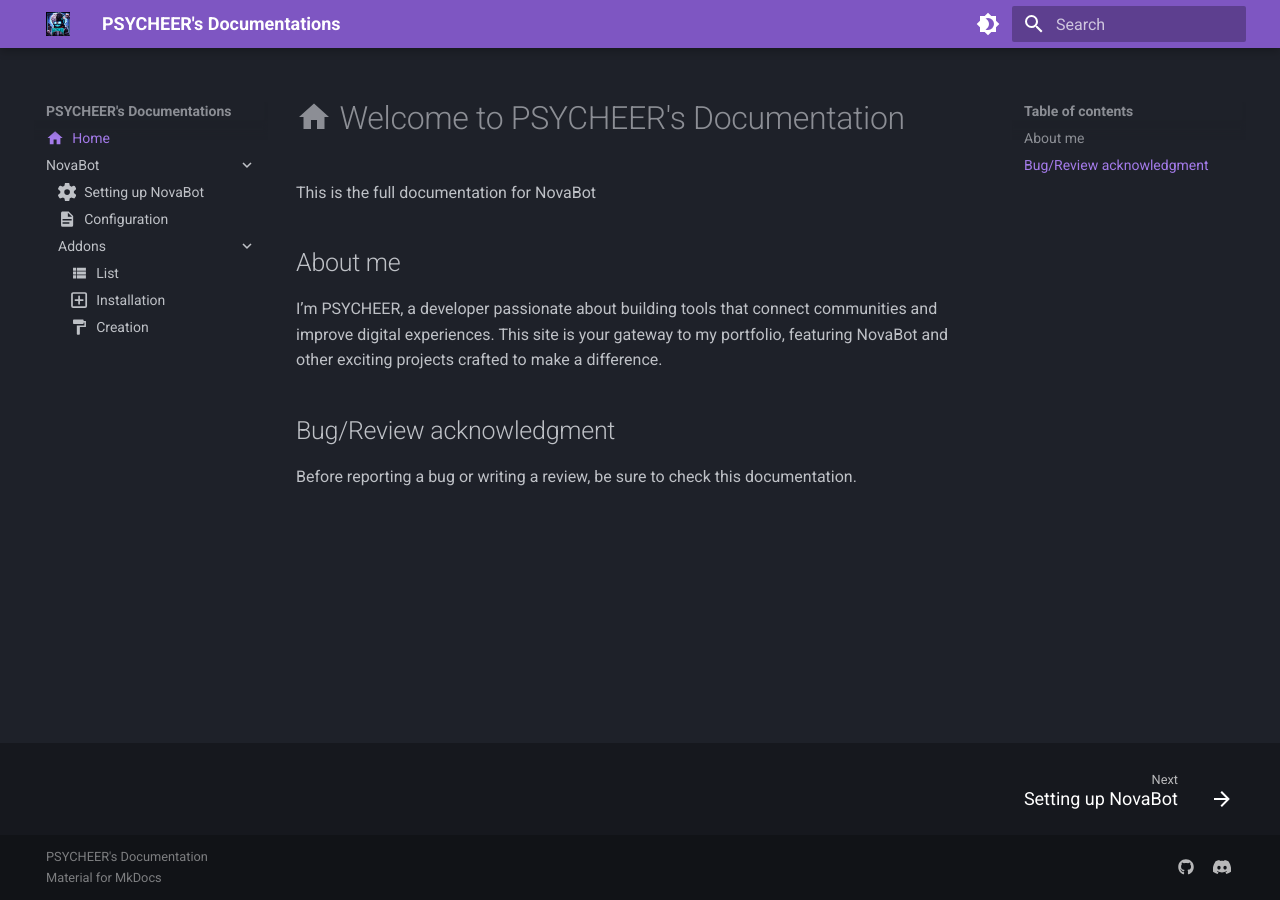
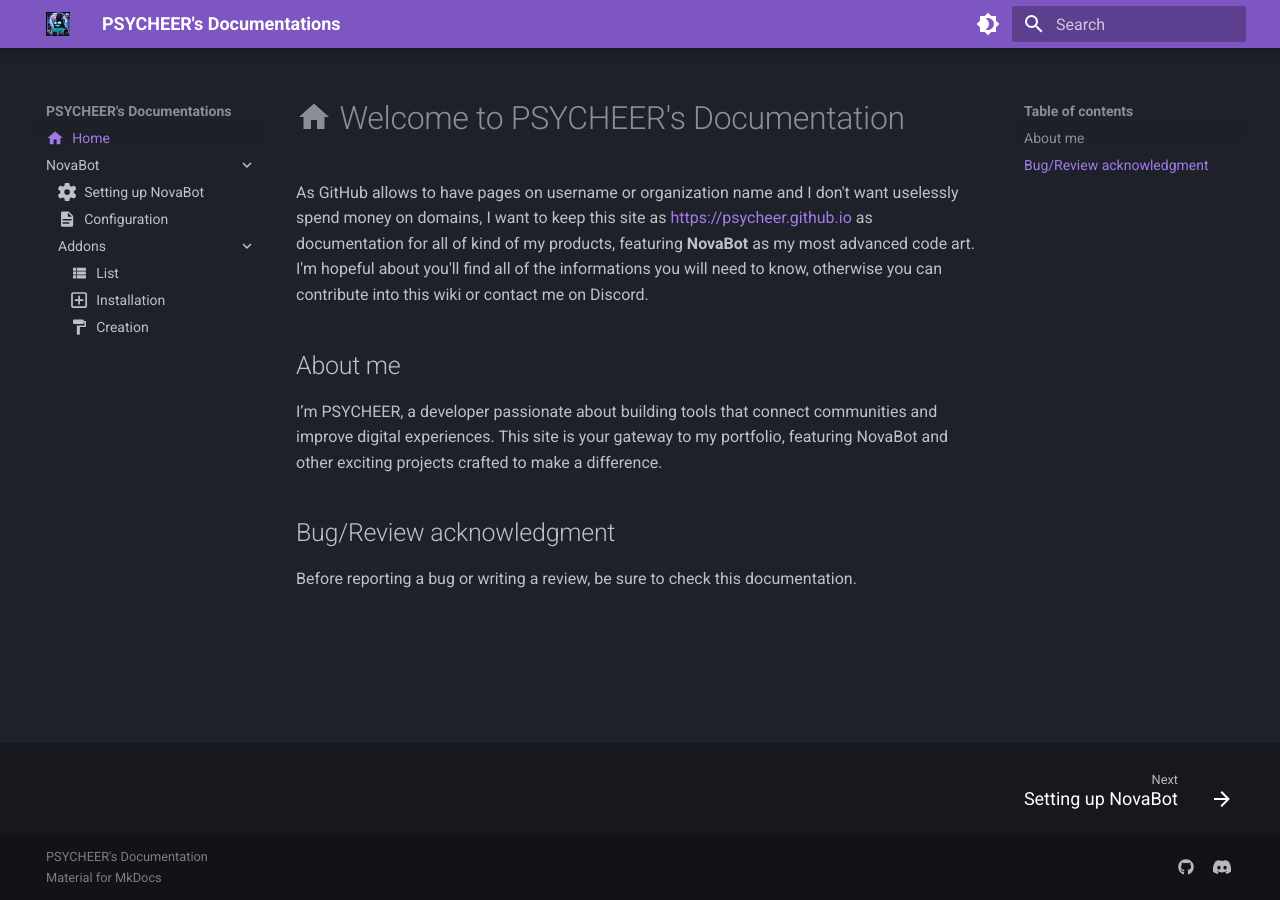
Before and after one commit to PSYCHEER/psycheer.github.io, an MkDocs documentation site: the page built from docs/index.md, in a window 1280 px wide. Built offline with MkDocs 1.6.1 and Material for MkDocs 9.7.7, drawn with Linux system fonts in a browser that asks for light colours.

Commit message:
Update index.md

```diff
--- a/docs/index.md
+++ b/docs/index.md
@@ -5,7 +5,8 @@
 ---
 # :material-home: Welcome to PSYCHEER's Documentation
 
-This is the full documentation for NovaBot
+As GitHub allows to have pages on username or organization name and I don't want uselessly spend money on domains, I want to keep this site as https://psycheer.github.io as documentation for all of kind of my products, featuring **NovaBot** as my most advanced code art.
+I'm hopeful about you'll find all of the informations you will need to know, otherwise you can contribute into this wiki or contact me on Discord.
 
 ## About me
 I’m PSYCHEER, a developer passionate about building tools that connect communities and improve digital experiences. This site is your gateway to my portfolio, featuring NovaBot and other exciting projects crafted to make a difference.
```
